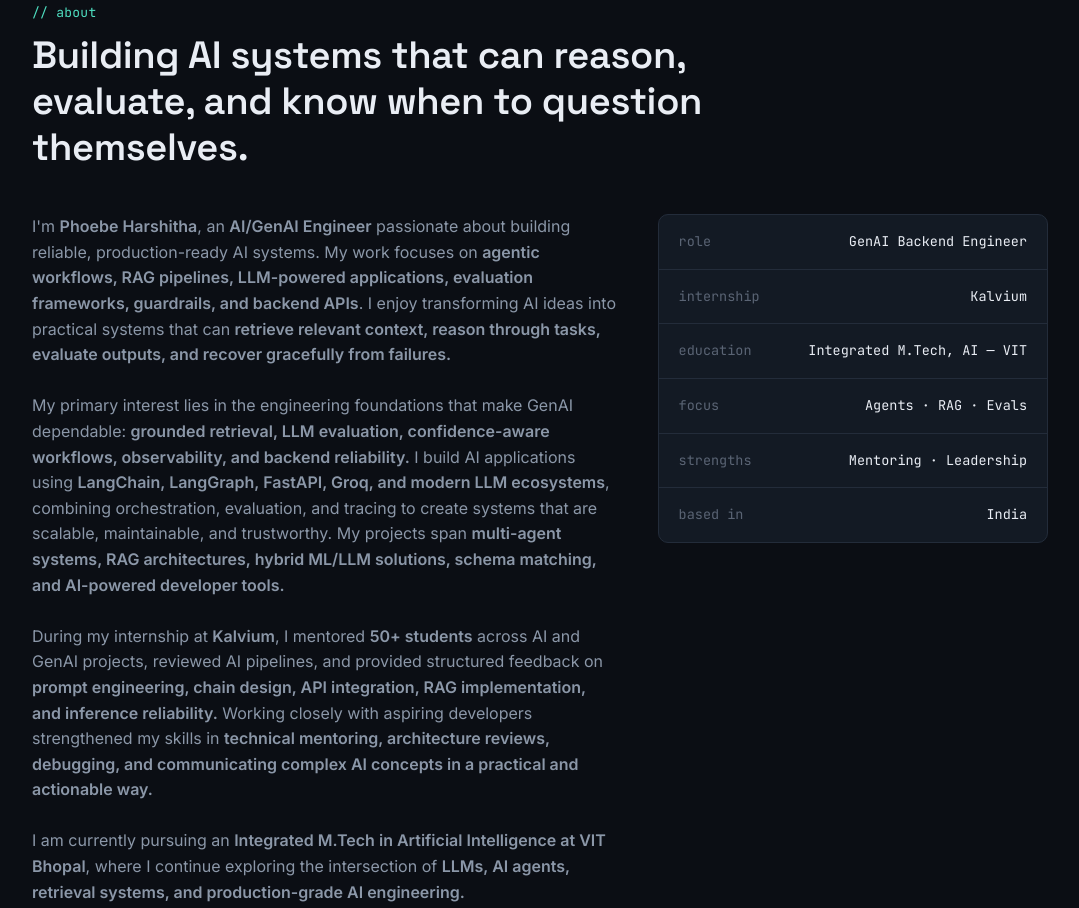
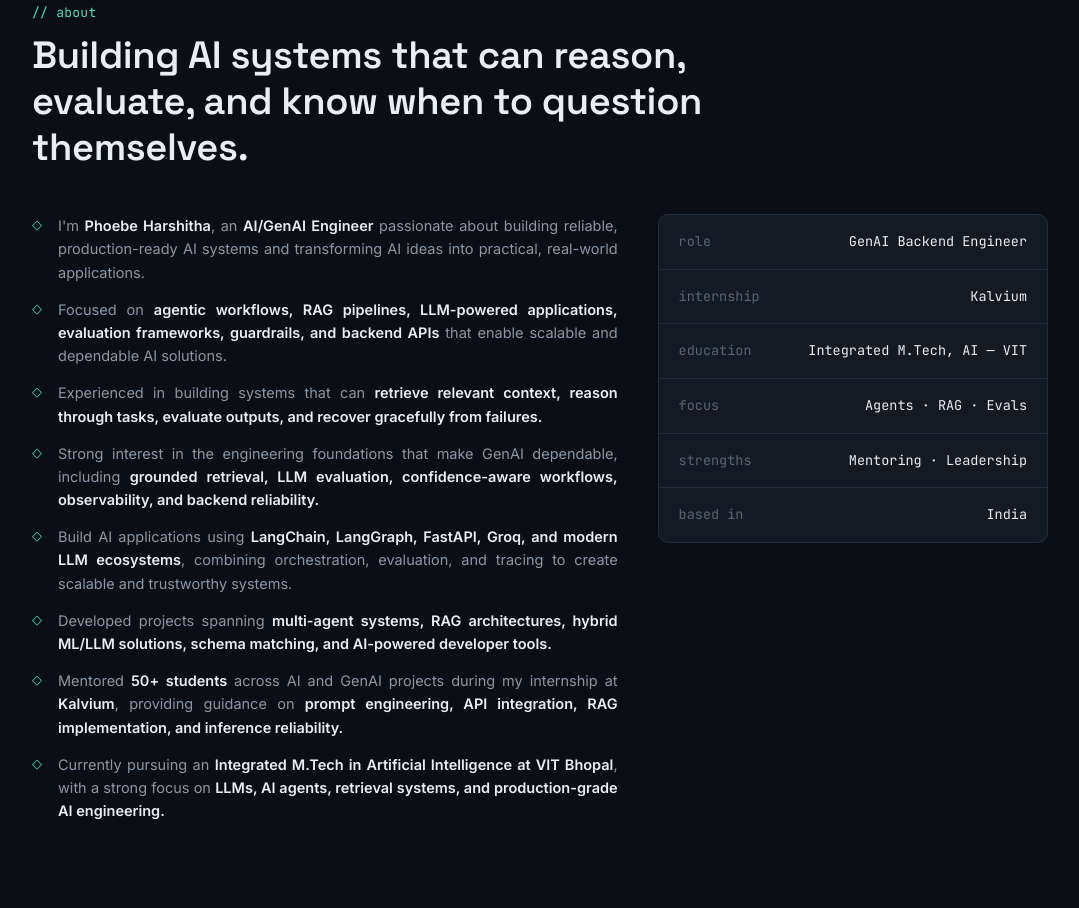
Before and after one commit to Harshitha19323/Phoebe_Portfolio, a plain HTML site: page index.html in a window 1280 px wide. Shown: the part 981-1889 px from the top of the page, without its empty margins (100-1179 px from the left). Drawn offline with Linux system fonts and the light colour scheme.

Commit message:
Update portfolio

```diff
--- a/index.html
+++ b/index.html
@@ -310,21 +310,24 @@
       </div>
     </div>
     <div class="about-grid">
-      <p>
-          I'm <b>Phoebe Harshitha</b>, an <b>AI/GenAI Engineer</b> passionate about building reliable, production-ready AI systems. My work focuses on <b>agentic workflows, RAG pipelines, LLM-powered applications, evaluation frameworks, guardrails, and backend APIs</b>. I enjoy transforming AI ideas into practical systems that can <b>retrieve relevant context, reason through tasks, evaluate outputs, and recover gracefully from failures.</b>
+      <ul class="exp-bullets" style="text-align: justify;">
+        <li>I'm <b>Phoebe Harshitha</b>, an <b>AI/GenAI Engineer</b> passionate about building reliable, production-ready AI systems and transforming AI ideas into practical, real-world applications.</li>
 
-          <br><br>
+        <li>Focused on <b>agentic workflows, RAG pipelines, LLM-powered applications, evaluation frameworks, guardrails, and backend APIs</b> that enable scalable and dependable AI solutions.</li>
 
-          My primary interest lies in the engineering foundations that make GenAI dependable: <b>grounded retrieval, LLM evaluation, confidence-aware workflows, observability, and backend reliability.</b> I build AI applications using <b>LangChain, LangGraph, FastAPI, Groq, and modern LLM ecosystems</b>, combining orchestration, evaluation, and tracing to create systems that are scalable, maintainable, and trustworthy. My projects span <b>multi-agent systems, RAG architectures, hybrid ML/LLM solutions, schema matching, and AI-powered developer tools.</b>
+        <li>Experienced in building systems that can <b>retrieve relevant context, reason through tasks, evaluate outputs, and recover gracefully from failures.</b></li>
 
-          <br><br>
+        <li>Strong interest in the engineering foundations that make GenAI dependable, including <b>grounded retrieval, LLM evaluation, confidence-aware workflows, observability, and backend reliability.</b></li>
 
-          During my internship at <b>Kalvium</b>, I mentored <b>50+ students</b> across AI and GenAI projects, reviewed AI pipelines, and provided structured feedback on <b>prompt engineering, chain design, API integration, RAG implementation, and inference reliability.</b> Working closely with aspiring developers strengthened my skills in <b>technical mentoring, architecture reviews, debugging, and communicating complex AI concepts in a practical and actionable way.</b>
+        <li>Build AI applications using <b>LangChain, LangGraph, FastAPI, Groq, and modern LLM ecosystems</b>, combining orchestration, evaluation, and tracing to create scalable and trustworthy systems.</li>
 
-          <br><br>
+        <li>Developed projects spanning <b>multi-agent systems, RAG architectures, hybrid ML/LLM solutions, schema matching, and AI-powered developer tools.</b></li>
 
-          I am currently pursuing an <b>Integrated M.Tech in Artificial Intelligence at VIT Bhopal</b>, where I continue exploring the intersection of <b>LLMs, AI agents, retrieval systems, and production-grade AI engineering.</b>
-        </p>
+        <li>Mentored <b>50+ students</b> across AI and GenAI projects during my internship at <b>Kalvium</b>, providing guidance on <b>prompt engineering, API integration, RAG implementation, and inference reliability.</b></li>
+
+        <li>Currently pursuing an <b>Integrated M.Tech in Artificial Intelligence at VIT Bhopal</b>, with a strong focus on <b>LLMs, AI agents, retrieval systems, and production-grade AI engineering.</b></li>
+      </ul>
+
 
       <div class="info-panel reveal">
         <div class="info-row"><span class="label">role</span><span class="value">GenAI Backend Engineer</span></div>
```
